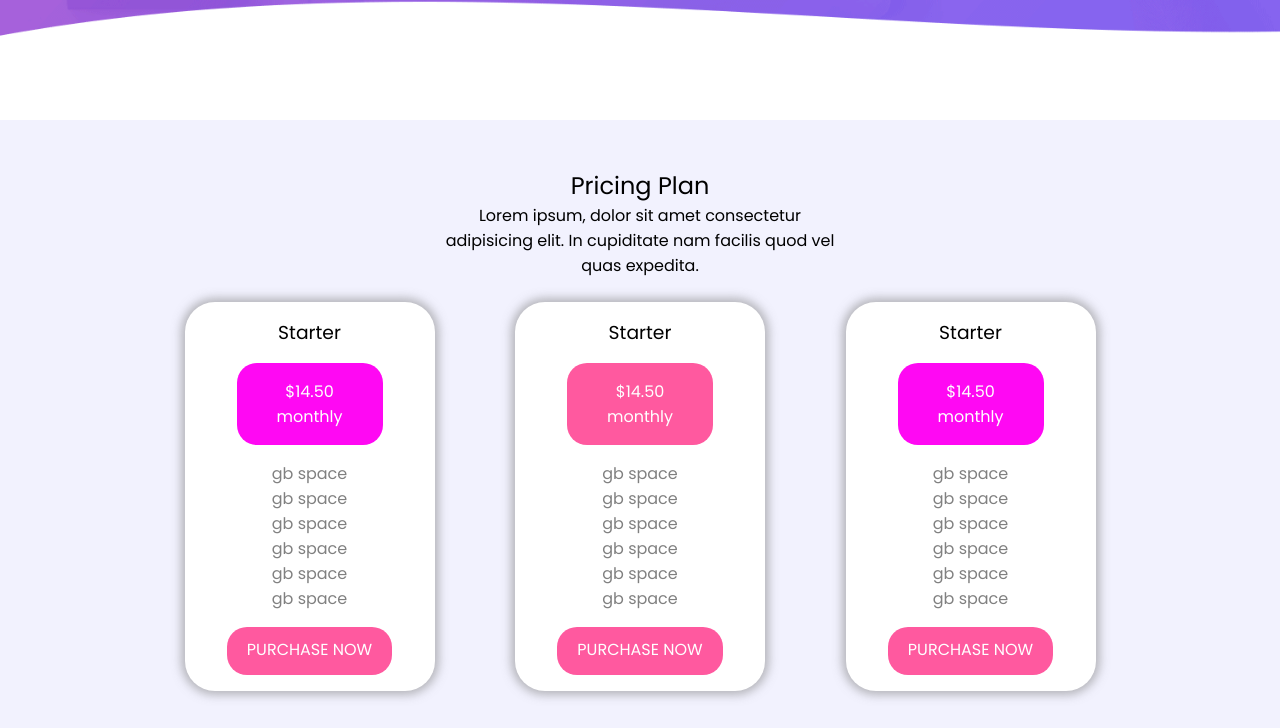
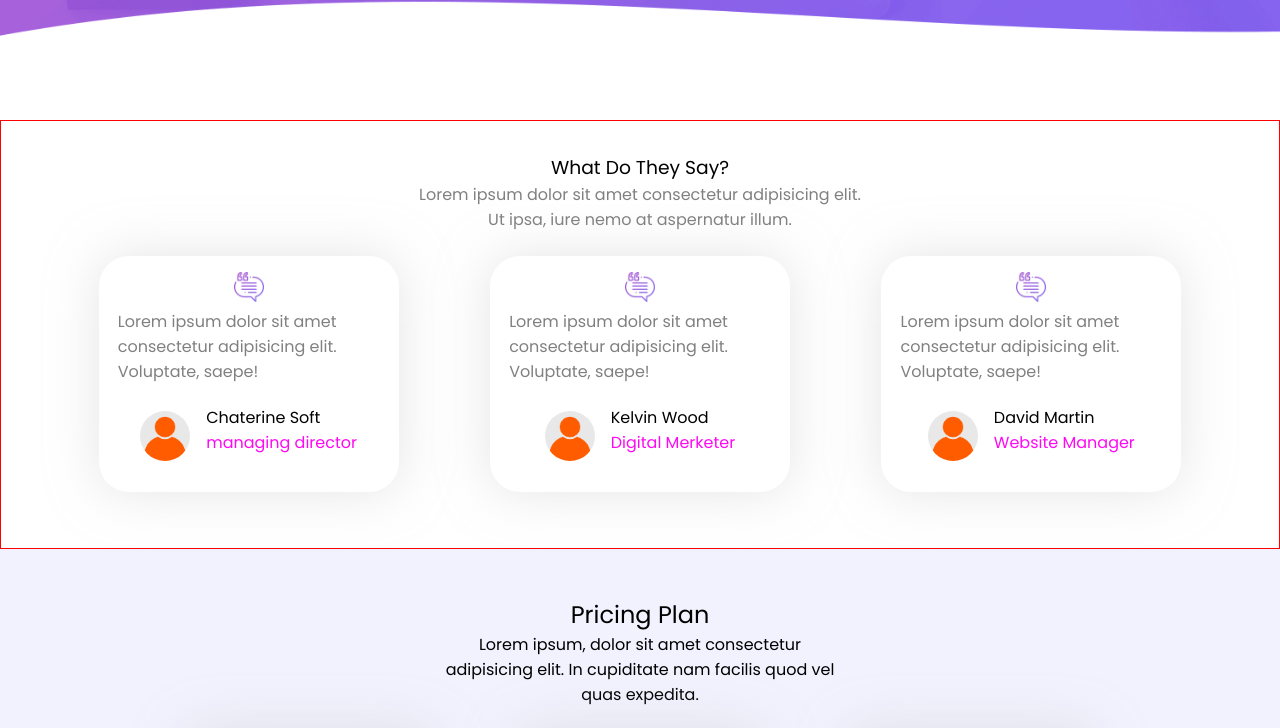
Before and after one commit to MalikAbdCom/malik-tugas-html-css, a plain HTML site: page index.html in a window 1280 px wide. Shown: the part 680-1408 px from the top of the page. Drawn offline with Linux system fonts and the light colour scheme.

Commit message:
TESTIMONIALS, done

```diff
--- a/index.html
+++ b/index.html
@@ -53,6 +53,72 @@
         </ul>
     </nav>
     <!--                    end of navigation -->
+    <section class="testimonials">
+        <div class="section-center">
+            <div class="testimonials-flexbox">
+                <!-- === -->
+                <div class="testimonial-title">
+                    <h3>what do they say?</h3>
+                    <p>Lorem ipsum dolor sit amet consectetur adipisicing elit. Ut ipsa, iure nemo at aspernatur illum.
+                    </p>
+                </div>
+                <!-- === -->
+                <div class="testimonial-item-container">
+                    <!-- single item -->
+                    <div class="testimonial-card">
+                        <div class="testimonial-icon">
+                            <img src="./assets/images/testimonial-icon.png" alt="testimonial icon">
+                        </div>
+                        <p>Lorem ipsum dolor sit amet consectetur adipisicing elit. Voluptate, saepe!</p>
+                        <div class="testimonial-profile">
+                            <div class="testimonial-profile_img">
+                                <img src="./assets/images/profile-pic.png" alt="">
+                            </div>
+                            <div class="testimonail-profile_info">
+                                <h4>Chaterine Soft</h4>
+                                <p>managing director</p>
+                            </div>
+                        </div>
+                    </div>
+                    <!-- end of single item -->
+                    <!-- single item -->
+                    <div class="testimonial-card">
+                        <div class="testimonial-icon">
+                            <img src="./assets/images/testimonial-icon.png" alt="testimonial icon">
+                        </div>
+                        <p>Lorem ipsum dolor sit amet consectetur adipisicing elit. Voluptate, saepe!</p>
+                        <div class="testimonial-profile">
+                            <div class="testimonial-profile_img">
+                                <img src="./assets/images/profile-pic.png" alt="">
+                            </div>
+                            <div class="testimonail-profile_info">
+                                <h4>Kelvin Wood</h4>
+                                <p>Digital Merketer</p>
+                            </div>
+                        </div>
+                    </div>
+                    <!-- end of single item -->
+                    <!-- single item -->
+                    <div class="testimonial-card">
+                        <div class="testimonial-icon">
+                            <img src="./assets/images/testimonial-icon.png" alt="testimonial icon">
+                        </div>
+                        <p>Lorem ipsum dolor sit amet consectetur adipisicing elit. Voluptate, saepe!</p>
+                        <div class="testimonial-profile">
+                            <div class="testimonial-profile_img">
+                                <img src="./assets/images/profile-pic.png" alt="">
+                            </div>
+                            <div class="testimonail-profile_info">
+                                <h4>David Martin</h4>
+                                <p>Website Manager</p>
+                            </div>
+                        </div>
+                    </div>
+                    <!-- end of single item -->
+                </div>
+            </div>
+        </div>
+    </section>
 
     <!--                    pricing plans -->
     <section class="pricing-plan">
--- a/style/style.css
+++ b/style/style.css
@@ -186,6 +186,75 @@ header {
 
 /*          end of header */
 
+/*          testimonial */
+.testimonials {
+  border: red solid 1px;
+  padding: 2rem 0;
+}
+.testimonials p {
+  color: grey;
+}
+.testimonials-flexbox {
+}
+.testimonial-title {
+  text-align: center;
+  margin-bottom: 1.5rem;
+}
+.testimonial-card {
+  max-width: 300px;
+  margin-inline: auto;
+  margin-bottom: 1.5rem;
+  padding: 1rem 1.2rem;
+  border-radius: 30px;
+  border: none;
+  box-shadow: 0 0 50px rgba(204, 204, 204, 0.5);
+}
+.testimonial-icon {
+  text-align: center;
+  width: 100%;
+}
+.testimonial-icon img {
+  width: 30px;
+  display: inline-block;
+}
+.testimonial-card p {
+  margin-bottom: 0.7rem;
+}
+.testimonial-profile {
+  padding: 10px 0;
+  display: flex;
+  justify-content: left;
+  gap: 1rem;
+  align-items: center;
+}
+.testimonial-profile_img {
+  border-radius: 50%;
+  flex-basis: 50px;
+  overflow: hidden;
+  width: 50px;
+}
+.testimonail-profile_info p {
+  color: #ff08f3;
+}
+/* === */
+@media screen and (min-width: 768px) {
+  .testimonial-item-container {
+    display: flex;
+    flex-wrap: wrap;
+    gap: 1.5rem;
+  }
+}
+@media screen and (min-width: 1024px) {
+  .testimonial-title {
+    max-width: 450px;
+    margin-inline: auto;
+  }
+  .testimonial-profile {
+    justify-content: center;
+  }
+}
+/*          end of testimonial */
+
 /*          pricing plan */
 .pricing-plan {
   background-color: #f2f2fe;
@@ -210,10 +279,7 @@ header {
   margin-bottom: 2rem;
   padding: 1rem 2rem;
   border-radius: 30px;
-  box-shadow: 0px 0px 10px 4px rgba(122, 122, 122, 0.5);
-}
-.pricing-plan_item:hover {
-  box-shadow: -2px 10px 15px 4px rgba(122, 122, 122, 0.5);
+  box-shadow: 0 0 50px rgba(204, 204, 204, 0.5);
 }
 .pricing-plan_card h3,
 .pricing-plan_description {
```
Also changed, not shown: assets/images/profile-pic.png (added).
